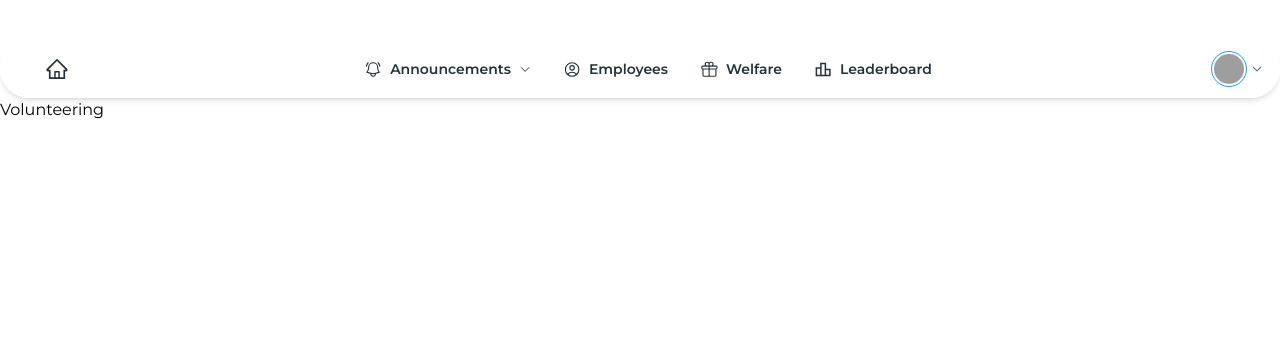
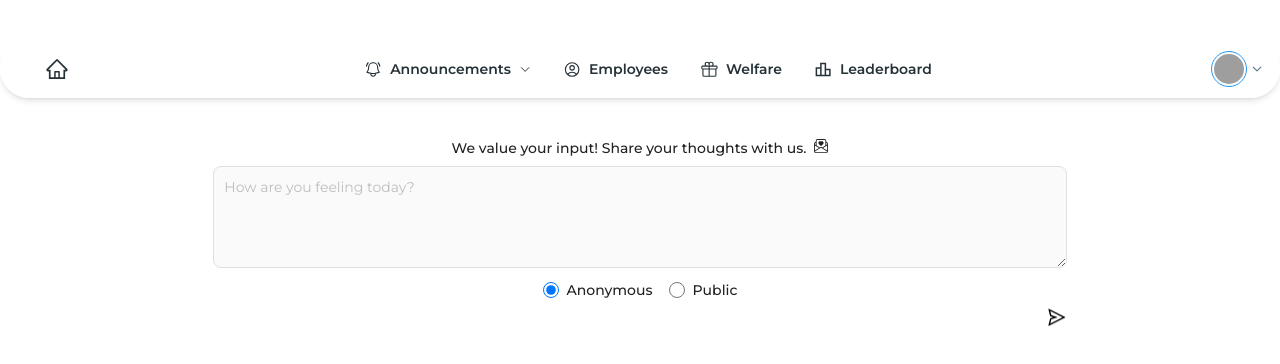
Before and after one commit to AnalystsAndEngineers/lifehack, a Next.js app: page /welfare in a window 1280 px wide. Shown: the top 364 px of the page. Built offline with nearby package versions, Linux system fonts and the light colour scheme; grey boxes are pictures that could not be loaded.

Commit message:
Add Welfare page

```diff
--- a/src/app/welfare/page.js
+++ b/src/app/welfare/page.js
@@ -1,7 +1,57 @@
+import { BsEnvelopePaperHeart } from 'react-icons/bs';
+import { AiOutlineSend } from 'react-icons/ai';
+
 export default function Welfare() {
   return (
     <div>
-      <h1>Volunteering</h1>
+      <label
+        for="message"
+        class="px-7 flex justify-center mt-10 text-center mb-2 text-sm font-medium text-gray-900 dark:text-white"
+      >
+        We value your input! Share your thoughts with us.{' '}
+        <BsEnvelopePaperHeart className="ml-1 mt-[2px] lg:mt-[1px] lg:ml-2 " />
+      </label>
+      <textarea
+        id="message"
+        rows="4"
+        class="block p-2.5 w-10/12 lg:w-8/12 mx-auto text-sm text-gray-900 bg-gray-50 rounded-lg border border-gray-300 focus:ring-blue-500 focus:border-blue-500 dark:bg-gray-700 dark:border-gray-600 dark:placeholder-gray-400 dark:text-white dark:focus:ring-blue-500 dark:focus:border-blue-500"
+        placeholder="How are you feeling today?"
+      ></textarea>
+
+      <fieldset className="flex justify-center mt-3">
+        <div class="flex items-center mr-2">
+          <input
+            id="country-option-1"
+            type="radio"
+            name="anonymity"
+            value="anonymous"
+            class="w-4 h-4 border-gray-300 focus:ring-2 focus:ring-blue-300 dark:focus:ring-blue-600 dark:focus:bg-blue-600 dark:bg-gray-700 dark:border-gray-600"
+            checked
+          />
+          <label for="country-option-1" class="block ml-2 text-sm font-medium text-gray-900 dark:text-gray-300">
+            Anonymous
+          </label>
+        </div>
+
+        <div class="flex items-center ml-2">
+          <input
+            id="country-option-2"
+            type="radio"
+            name="anonymity"
+            value="public"
+            class="w-4 h-4 border-gray-300 focus:ring-2 focus:ring-blue-300 dark:focus:ring-blue-600 dark:focus:bg-blue-600 dark:bg-gray-700 dark:border-gray-600"
+          />
+          <label for="country-option-2" class="block ml-2 text-sm font-medium text-gray-900 dark:text-gray-300">
+            Public
+          </label>
+        </div>
+      </fieldset>
+
+      <div className="mt-2 text-center lg:w-10/12 lg:text-right ">
+        <button className="hover:text-gray-500 text-xl animate-bounce ">
+          <AiOutlineSend />
+        </button>
+      </div>
     </div>
   );
 }
```
